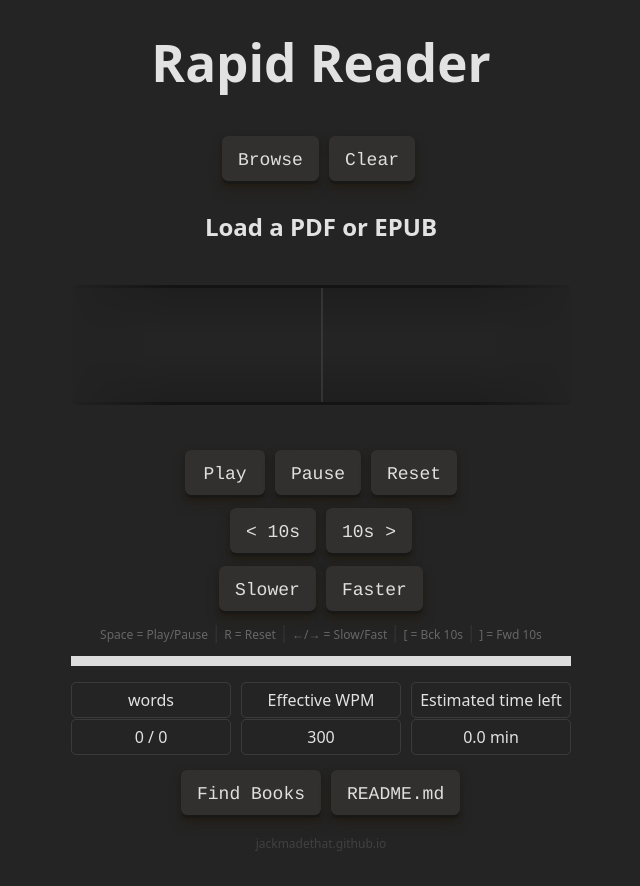
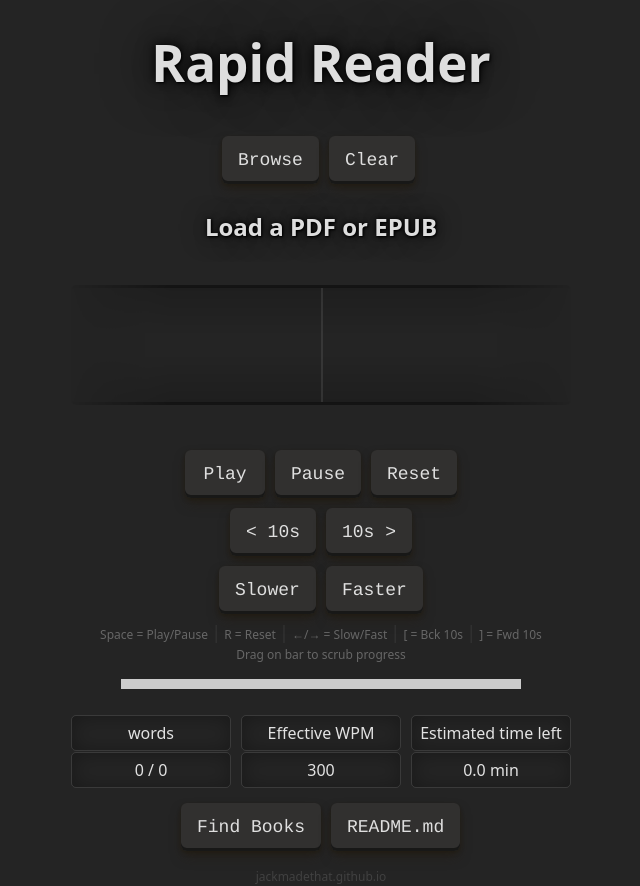
Before and after one commit to jackmadethat/rapidreader, a React (Vite) app: page / in a window 1280 px wide. Shown: the whole page, without its empty margins (319-959 px from the left). Before the commit the page ends 853 px from the top, so only its background shows below. Built offline with nearby package versions, Linux system fonts and the light colour scheme.

Commit message:
UI tweaks, cleanup

```diff
--- a/package.json
+++ b/package.json
@@ -1,7 +1,7 @@
 {
   "name": "rapidreader",
   "private": true,
-  "version": "0.0.1",
+  "version": "1.0.0",
   "homepage": "http://github.com/yourusername/rapidreader.git",
   "type": "module",
   "scripts": {
--- a/src/App.css
+++ b/src/App.css
@@ -10,13 +10,10 @@
   font-size: 0.75em;
 }
 
-button {
-  margin: 5px;
-  padding: 15px;
-  border-radius: 10px;
-  border: none;
-  min-width: 80px;
-  background: hsl(0, 100%, 30%);
+.title {
+  text-shadow: 1px 1px 2px black,
+    0 0 1em black,
+    0 0 0.2em black;
 }
 
 .progressBarContainer {
@@ -61,6 +58,7 @@ button {
     padding-bottom: 5px;
     border-radius: 5px;
     margin-top: 6px;
+    box-shadow: 1px 1px 19px 0px rgba(0,0,0,0.3) inset;
   }
 }
 
--- a/src/App.jsx
+++ b/src/App.jsx
@@ -4,7 +4,7 @@ import TestReader from './TestReader.jsx'
 function App() {
   return (
     <>
-      <h1>Rapid Reader</h1>
+      <h1 className="title">Rapid Reader</h1>
       <TestReader />
       <p className="footer">jackmadethat.github.io</p>
     </>
--- a/src/TestReader.jsx
+++ b/src/TestReader.jsx
@@ -79,6 +79,27 @@ export default function RapidReader() {
 
   useEffect(() => { indexRef.current = index; }, [index]);
   useEffect(() => { wpmRef.current = baseWpm; }, [baseWpm]);
+
+  // Scrub progress bar
+  const isDragging = useRef(false);  // track if user is scrubbing
+  const wasPlaying = useRef(false);  // remember if reader was playing before drag
+  const progressBarRef = useRef(null); // ref to the progress bar container
+
+  const updateIndexFromEvent = (e) => {
+    if (!progressBarRef.current || !words.length) return;
+    const rect = progressBarRef.current.getBoundingClientRect();
+    const x = e.clientX - rect.left;
+    const ratio = Math.max(0, Math.min(1, x / rect.width));
+    const newIndex = Math.round(ratio * (words.length - 1));
+    setIndex(newIndex);
+    indexRef.current = newIndex;
+  };
+
+  const updateIndexFromTouch = (e) => {
+    const touch = e.touches[0];
+    if (!touch) return;
+    updateIndexFromEvent(touch);
+  };
 
   // Restore Session
   useEffect(() => {
@@ -269,6 +290,41 @@ export default function RapidReader() {
     setIndex(i => Math.max(0, i - skipAmount));
   };
 
+  // Keyboard Shortcuts
+  useEffect(() => {
+    const handleKey = (e) => {
+      if (e.target.tagName === "INPUT") return;
+
+      switch (e.code) {
+        case "Space":
+          e.preventDefault();
+          playing ? pause() : play();
+          break;
+        case "KeyR":
+          reset();
+          break;
+        case "KeyC":
+          clear();
+          break;
+        case "ArrowRight":
+          faster();
+          break;
+        case "ArrowLeft":
+          slower();
+          break;
+        case "BracketRight":
+          skipForward();
+          break;
+        case "BracketLeft":
+          skipBack();
+          break;
+      }
+    };
+
+    window.addEventListener("keydown", handleKey);
+    return () => window.removeEventListener("keydown", handleKey);
+  }, [playing, words, index]);
+
   // Display
   const ORP_COLUMN = 300; // px from left, adjust to center in your displayBox
 
@@ -312,7 +368,7 @@ export default function RapidReader() {
       <button class="button-30" role="button" onClick={clear} disabled={!words.length} style={{ marginLeft: 10 + "px" }}>Clear</button>
       </div>
 
-      <h2>{title || "Load a PDF or EPUB"}</h2>
+      <h2 className="title">{title || "Load a PDF or EPUB"}</h2>
 
       <div className="displayBox">
         <div style={{position:"absolute", left:"50%", width:2, height:"100%", background:"#ddd", opacity:"0.1"}} />
@@ -335,12 +391,31 @@ export default function RapidReader() {
         <button class="button-30" role="button" onClick={faster}>Faster</button>
       </div>
 
-      <p className="shortcuts">Space = Play/Pause <span className="break">|</span> R = Reset <span className="break">|</span> ←/→ = Slow/Fast <span className="break">|</span> [ = Bck 10s <span className="break">|</span> ] = Fwd 10s</p>
+      <p className="shortcuts">Space = Play/Pause <span className="break">|</span> R = Reset <span className="break">|</span> ←/→ = Slow/Fast <span className="break">|</span> [ = Bck 10s <span className="break">|</span> ] = Fwd 10s<br />
+      Drag on bar to scrub progress</p>
 
-      <div className="progressBarContainer">
-        <div className="progressBar">
-          <div style={{width:`${progress}%`, height:10, background:"#9b0000"}} />
-        </div>
+      <div
+        ref={progressBarRef}
+        className="progressBarContainer"
+        style={{
+          position: "relative",
+          width: "80%",
+          margin: "20px auto",
+          height: 10,
+          background: "#ccc",
+          cursor: "pointer",
+        }}
+        // Mouse events
+        onMouseDown={(e) => { isDragging.current = true; wasPlaying.current = playing; pause(); updateIndexFromEvent(e); }}
+        onMouseMove={(e) => { if (isDragging.current) updateIndexFromEvent(e); }}
+        onMouseUp={() => { if (isDragging.current) { isDragging.current = false; if (wasPlaying.current) play(); } }}
+        onMouseLeave={() => { if (isDragging.current) { isDragging.current = false; if (wasPlaying.current) play(); } }}
+        // Touch events
+        onTouchStart={(e) => { isDragging.current = true; wasPlaying.current = playing; pause(); updateIndexFromTouch(e); }}
+        onTouchMove={(e) => { if (isDragging.current) updateIndexFromTouch(e); }}
+        onTouchEnd={() => { if (isDragging.current) { isDragging.current = false; if (wasPlaying.current) play(); } }}
+      >
+        <div style={{ width: `${progress}%`, height: "100%", background: "#9b0000" }} />
       </div>
 
        <div className="stats">
--- a/src/index.css
+++ b/src/index.css
@@ -40,6 +40,12 @@ p {
   margin-bottom: -5px;
 }
 
+button {
+  margin: 5px;
+  border: none;
+  min-width: 80px;
+}
+
 @media (max-width: 600px) {
     body {
       scale: 0.75;
```
Also changed, not shown: 1 other file (tests, documents, lock files or other folders).
